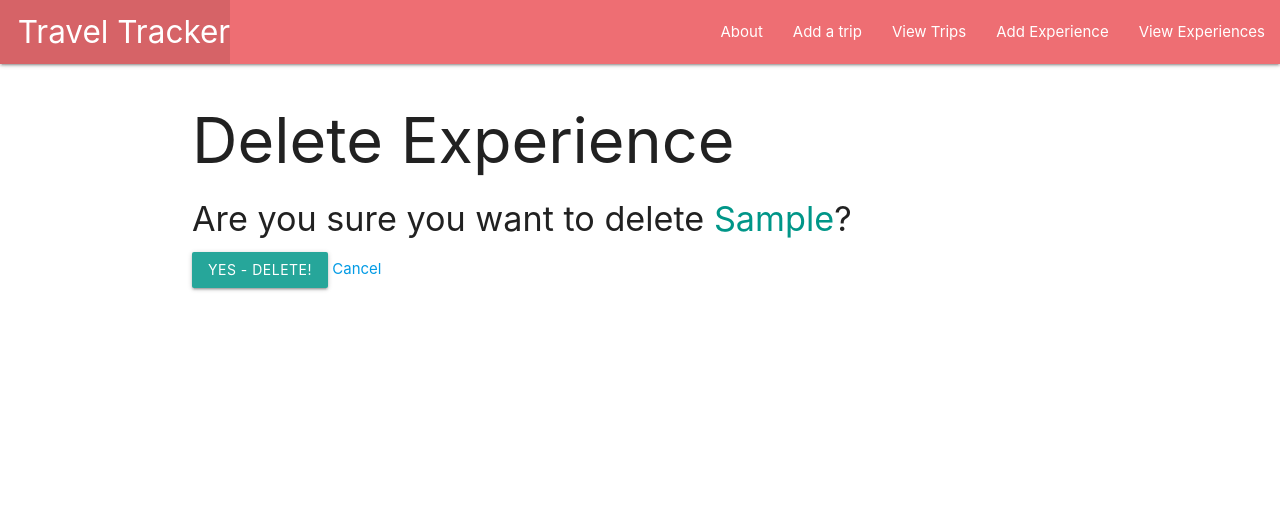
After one commit to blkurd/Tour-Guide, a Django app: page /experiences/1/delete/ in a window 1280 px wide. The commit adds this page. Shown: the top 528 px of the page. Run offline with Django 4.2, Linux system fonts and the light colour scheme; tables that the repository leaves empty hold one stand-in row (values such as "Sample post").

Commit message:
update for experiences working

```diff
--- a/traveltracker/main_app/models.py
+++ b/traveltracker/main_app/models.py
@@ -17,5 +17,5 @@ class Experience (models.Model):
 # def get_absolute_url(self):
 #     return reverse('trips', kwargs={'trip_id': self.id })
 
-def get_absolute_url(self):
-    return reverse('detail', kwargs={'experience_id': self.id })
+   def get_absolute_url(self):
+      return reverse('detail', kwargs={'experience_id': self.id })
--- a/traveltracker/main_app/templates/experiences/experience_detail.html
+++ b/traveltracker/main_app/templates/experiences/experience_detail.html
@@ -8,6 +8,12 @@
       <p>Expenses: {{ experience.expenses }}$</p>
       <p>Description: {{ experience.description }}</p>
     </div>
+
+    <div class="card-action">
+      <a href="{% url 'experience-update' experience.id %}">Update</a>
+      <a href="{% url 'experience-delete' experience.id %}">Delete</a>
+    </div>
+
   </div>
 
 
--- /dev/null
+++ b/traveltracker/main_app/templates/main_app/experience_confirm_delete.html
@@ -0,0 +1,13 @@
+{% extends 'base.html' %}
+
+{% block content %}
+  <h1>Delete Experience</h1>
+
+  <h4>Are you sure you want to delete <span class="teal-text">{{ object.location }}</span>?</h4>
+
+  <form action="" method="POST">
+    {% csrf_token %}
+    <input type="submit" value="Yes - Delete!" class="btn">
+    <a href="{% url 'detail' experience.id %}">Cancel</a>
+  </form>
+{% endblock %}
--- a/traveltracker/main_app/urls.py
+++ b/traveltracker/main_app/urls.py
@@ -10,10 +10,17 @@ urlpatterns = [
   path('about/', views.about, name='about'),
 
   path('trips/', views.trips_index, name='trips'),
-  path('trips/create', views.TripCreate.as_view(), name='trip-create'),
+  path('trips/create/', views.TripCreate.as_view(), name='trip-create'),
+
 
   path('experiences/', views.experiences_index, name='experience-index'),
-  path('trips/create', views.ExperienceCreate.as_view(), name='experience-create'),
+
+  path('experiences/create/', views.ExperienceCreate.as_view(), name='experience-create'),
+
+  path('experiences/<int:pk>/update/', views.ExperienceUpdate.as_view(), name='experience-update'),
+
+  path('experiences/<int:pk>/delete/', views.ExperienceDelete.as_view(), name='experience-delete'),
+
 
   path('experiences/<int:experience_id>/', views.experience_detail, name='detail'),
 
--- a/traveltracker/main_app/views.py
+++ b/traveltracker/main_app/views.py
@@ -1,5 +1,5 @@
 from django.shortcuts import render
-from django.views.generic.edit import CreateView
+from django.views.generic.edit import CreateView, UpdateView, DeleteView
 from .models import Trip
 from .models import Experience
 
@@ -31,23 +31,35 @@ def experience_detail(request, experience_id):
     experience = Experience.objects.get(id=experience_id)
     return render(request, 'experiences/experience_detail.html', { 'experience': experience })
 
-
+#  _____________________________Trip CRUD_____________________________________________
 class TripCreate(CreateView):
     model = Trip
+
     # fields here is an attribute and is required for a createview. It talk to the form and tells it to use all of its fields
+
     fields = '__all__'
-    success_url= '/trips'
+    success_url = '/trips'
+
     # like this -----> fields = ["country", "location"] but using fields = '__all__' is best practice.
+    # success_url= '/trips/{trip_id}'
 
+
+#  __________________________Experience CRUD_____________________________________________
 
 class ExperienceCreate(CreateView):
     model = Experience
     fields = '__all__'
 
 # Now we need to add a redirect when we make a success in making a form
+# or, we could redirect to the index page if we want
+# success_url= '/experiences/{experience_id}'
 
-# success_url= '/trips/{trip_id}'
+class ExperienceUpdate(UpdateView):
+    model = Experience
+    fields = ['expenses', 'description', 'location']
 
-# or, we could redirect to the index page if we want
 
-# success_url= '/experiences/{experience_id}'
+
+
+class ExperienceDelete(DeleteView):
+    model = Experience
```
